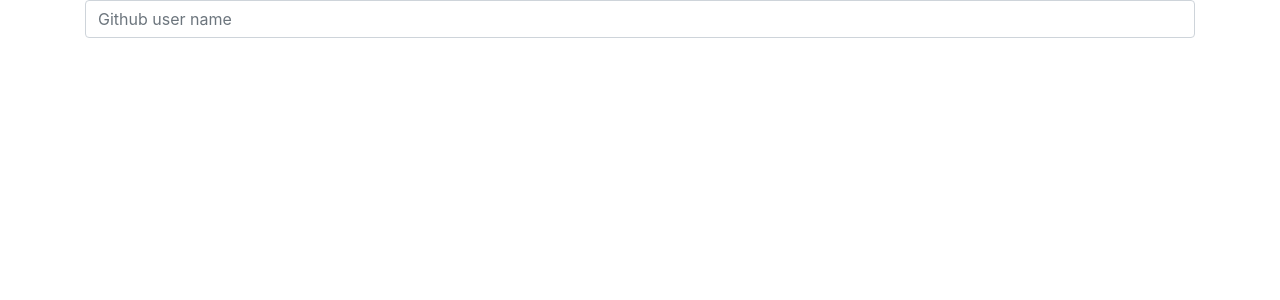
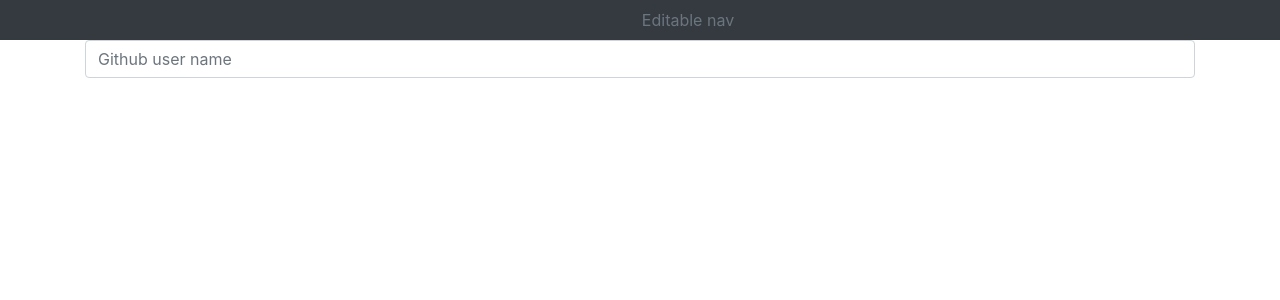
Before and after one commit to MungaiKeren/Git-search, an Angular app: page / in a window 1280 px wide. Shown: the top 300 px of the page. Built offline with nearby package versions, Linux system fonts and the light colour scheme.

Commit message:
Create the nav bar

```diff
--- a/src/app/navbar/navbar.component.html
+++ b/src/app/navbar/navbar.component.html
@@ -0,0 +1,14 @@
+<ul class="nav justify-content-center bg-dark">
+    <li class="nav-item">
+      <a class="nav-link active" href="#"></a>
+    </li>
+    <li class="nav-item">
+      <a class="nav-link" href="#"></a>
+    </li>
+    <li class="nav-item">
+      <a class="nav-link" href="#"></a>
+    </li>
+    <li class="nav-item">
+      <a class="nav-link disabled" href="#">Editable nav</a>
+    </li>
+  </ul>
```
